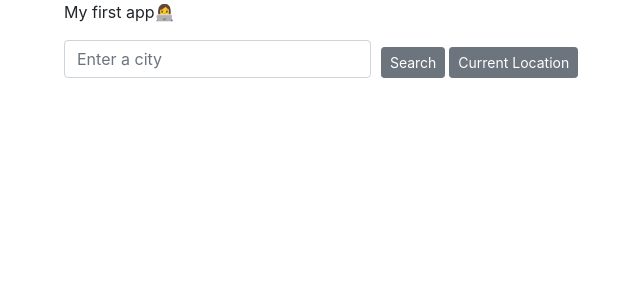
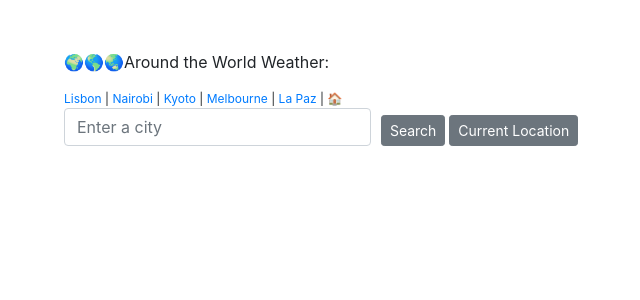
Before and after one commit to sofiarocha/weather-app, a React (Create React App) app: page / in a window 1280 px wide. Shown: the top 300 px of the page, without its empty margins (302-942 px from the left). Built offline with nearby package versions, Linux system fonts and the light colour scheme.

Commit message:
add new components and js utilities

```diff
--- /dev/null
+++ b/src/ApiUtility.js
@@ -0,0 +1,4 @@
+export default class ApiUtility {
+  static apiKey = "9d92245d08bdc72ed4ac970627d76d46";
+  static rootUrl = "https://api.openweathermap.org/data/2.5/weather";
+}
--- a/src/App.css
+++ b/src/App.css
@@ -1,11 +1,8 @@
-.App {
-  text-align: center;
+.container {
+  max-width: 578px;
+  margin-top: 50px;
 }
 
-.container {
-  max-width: 578px;
+.Navigation {
+  font-size: 12px;
 }
-
-.good-weather-day {
-  background: yellow;
-}
--- a/src/App.js
+++ b/src/App.js
@@ -1,5 +1,6 @@
 import React, { Component } from "react";
-import Weather from "./Weather";
+import Navigation from "./Navigation";
+import Routes from "./Routes";
 import "./App.css";
 
 class App extends Component {
@@ -7,12 +8,13 @@ class App extends Component {
     return (
       <div className="container">
         <p>
-          My first app
           <span role="img" aria-label="">
-            👩‍💻
+            🌍🌎🌏
           </span>
+          Around the World Weather:
         </p>
-        <Weather />
+        <Navigation />
+        <Routes />
       </div>
     );
   }
--- /dev/null
+++ b/src/DateUtility.js
@@ -0,0 +1,39 @@
+export default class DateUtility {
+  constructor(date) {
+    this.date = date;
+  }
+
+  days() {
+    const days = [
+      "Sunday",
+      "Monday",
+      "Tuesday",
+      "Wednesday",
+      "Thrusday",
+      "Friday",
+      "Sunday"
+    ];
+
+    return days[this.date.getDay()];
+  }
+
+  hours() {
+    let hours = this.date.getHours();
+    if (hours < 10) {
+      hours = `0${hours}`;
+    }
+    return hours;
+  }
+
+  minutes() {
+    let minutes = this.date.getMinutes();
+    if (minutes < 10) {
+      minutes = `0${minutes}`;
+    }
+    return minutes;
+  }
+
+  formatedDate() {
+    return `${this.days()}, ${this.hours()}:${this.minutes()}`;
+  }
+}
--- /dev/null
+++ b/src/Navigation.js
@@ -0,0 +1,16 @@
+import React, { Component } from "react";
+import { Link } from "react-router-dom";
+
+class Navigation extends Component {
+  render() {
+    return (
+      <div className="Navigation">
+        <Link to="/lisbon">Lisbon</Link> | <Link to="/nairobi">Nairobi</Link> |{" "}
+        <Link to="/kyoto">Kyoto</Link> | <Link to="/melbourne">Melbourne</Link>{" "}
+        | <Link to="/la-paz">La Paz</Link> | <Link to="/">🏠</Link>
+      </div>
+    );
+  }
+}
+
+export default Navigation;
--- /dev/null
+++ b/src/Routes.js
@@ -0,0 +1,40 @@
+import React, { Component } from "react";
+import { Route } from "react-router-dom";
+import Weather from "./Weather";
+
+class Routes extends Component {
+  render() {
+    return (
+      <div>
+        <Route
+          path="/lisbon"
+          exact={true}
+          render={() => <Weather city="Lisbon" />}
+        />
+        <Route
+          path="/nairobi"
+          exact={true}
+          render={() => <Weather city="Nairobi" />}
+        />
+        <Route
+          path="/kyoto"
+          exact={true}
+          render={() => <Weather city="Kyoto" />}
+        />
+        <Route
+          path="/melbourne"
+          exact={true}
+          render={() => <Weather city="Melbourne" />}
+        />
+        <Route
+          path="/la-paz"
+          exact={true}
+          render={() => <Weather city="La Paz" />}
+        />
+        <Route path="/" exact={true} render={() => <Weather />} />
+      </div>
+    );
+  }
+}
+
+export default Routes;
--- a/src/Weather.js
+++ b/src/Weather.js
@@ -1,53 +1,37 @@
 import React, { Component } from "react";
 import SearchForm from "./SearchForm";
 import CurrentLocation from "./CurrentLocation";
+import DateUtility from "./DateUtility";
+import ApiUtility from "./ApiUtility";
+import WeatherIcon from "./WeatherIcon";
 
 class Weather extends Component {
   constructor(props) {
     super(props);
 
     this.state = {
-      city: ""
+      city: this.props.city
     };
   }
 
-  formatDate = date => {
-    const days = [
-      "Sunday",
-      "Monday",
-      "Tuesday",
-      "Wednesday",
-      "Thrusday",
-      "Friday",
-      "Sunday"
-    ];
-
-    let minutes = date.getMinutes();
-    if (minutes < 10) {
-      minutes = `0${minutes}`;
+  componentDidMount = () => {
+    if (this.state.city) {
+      this.refreshResults(`q=${this.state.city}`);
     }
-    let hours = date.getHours();
-    if (hours < 10) {
-      hours = `0${hours}`;
-    }
-
-    return `${days[date.getDay()]}, ${hours}:${minutes}`;
   };
 
   refreshResults = location => {
-    const apiKey = "9d92245d08bdc72ed4ac970627d76d46";
-    const rootUrl = "https://api.openweathermap.org/data/2.5/weather";
-    let url = `${rootUrl}?appid=${apiKey}&units=metric&${location}`;
+    let url = `${ApiUtility.rootUrl}?appid=${
+      ApiUtility.apiKey
+    }&units=metric&${location}`;
     const axios = require("axios");
-    console.log(url);
     axios.get(url).then(response => {
+      let date = new Date(response.data.dt * 1000);
       this.setState({
         city: response.data.name,
         weather: {
-          date: this.formatDate(new Date(response.data.dt * 1000)),
-          icon: `http://openweathermap.org/img/w/${
-            response.data.weather[0].icon
-          }.png`,
+          date: new DateUtility(date).formatedDate(),
+          icon: response.data.weather[0].icon,
           temperature: Math.round(response.data.main.temp),
           description: response.data.weather[0].description,
           wind: Math.round(response.data.wind.speed),
@@ -67,9 +51,9 @@ class Weather extends Component {
         </div>
         <div className="row">
           <div className="col-sm-2 align-self-center pr-5">
-            <img
-              src={this.state.weather.icon}
-              alt={this.state.weather.description}
+            <WeatherIcon
+              code={this.state.weather.icon}
+              description={this.state.weather.description}
             />
           </div>
           <div className="col-sm-5 align-self-center">
--- /dev/null
+++ b/src/WeatherIcon.js
@@ -0,0 +1,17 @@
+import React, { Component } from "react";
+
+class WeatherIcon extends Component {
+  render() {
+    console.log(this.props.iconCode);
+    return (
+      <div>
+        <img
+          src={`http://openweathermap.org/img/w/${this.props.code}.png`}
+          alt={this.props.description}
+        />
+      </div>
+    );
+  }
+}
+
+export default WeatherIcon;
--- a/src/index.js
+++ b/src/index.js
@@ -1,12 +1,12 @@
-import React from 'react';
-import ReactDOM from 'react-dom';
-import './index.css';
-import App from './App';
-import * as serviceWorker from './serviceWorker';
+import React from "react";
+import ReactDOM from "react-dom";
+import "./index.css";
+import App from "./App";
+import { BrowserRouter } from "react-router-dom";
 
-ReactDOM.render(<App />, document.getElementById('root'));
-
-// If you want your app to work offline and load faster, you can change
-// unregister() to register() below. Note this comes with some pitfalls.
-// Learn more about service workers: http://bit.ly/CRA-PWA
-serviceWorker.unregister();
+ReactDOM.render(
+  <BrowserRouter>
+    <App />
+  </BrowserRouter>,
+  document.getElementById("root")
+);
```
Also changed, not shown: src/logo.svg (deleted).
